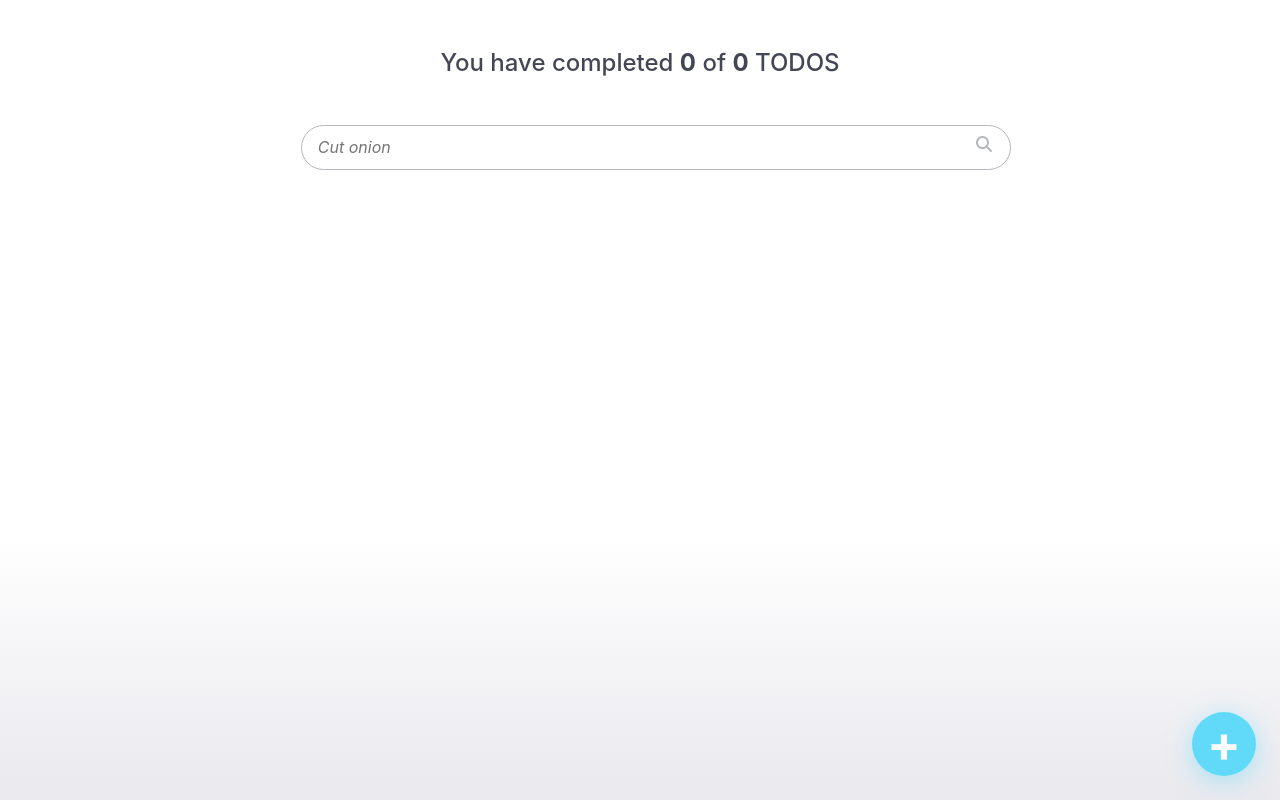
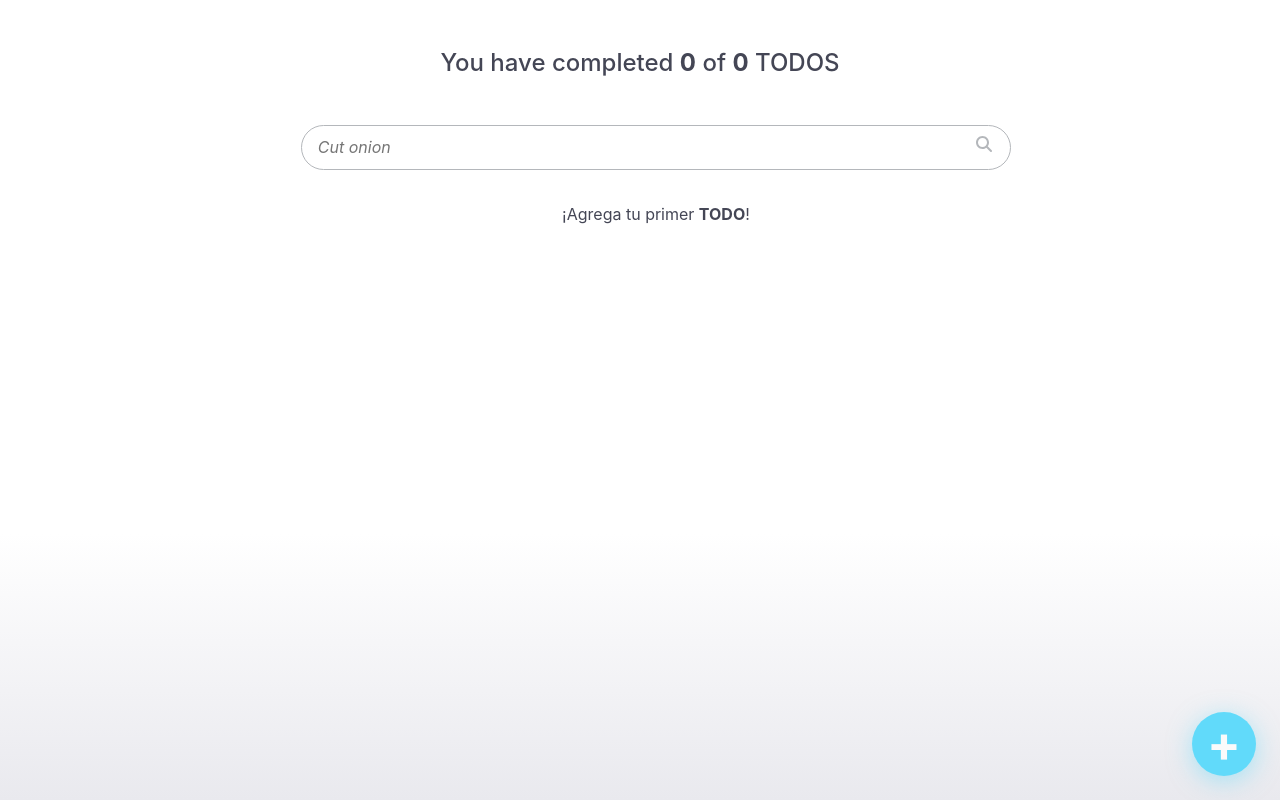
Before and after one commit to AlexixsGit/todoReactjs, a React (Create React App) app: page / in a window 1280 px wide. Built offline with nearby package versions, Linux system fonts and the light colour scheme.

Commit message:
I created a custom hook to implement different messages according to the application states

```diff
--- a/src/App.jsx
+++ b/src/App.jsx
@@ -6,36 +6,37 @@ import { AppUI } from "./AppUI";
 
 function App() {
 
-  const [todos, saveTodos] = useLocalStorage('TODOS_V1', [])
+  const { item, saveItem, loading, error } = useLocalStorage('TODOS_V1', [])
   const [searchValue, setSearchValue] = React.useState('');
   const [isAllCompleted, setAllCompleted] = React.useState(false);
 
-  const completedTodos = todos.filter(todo => !!todo.completed).length;
-  const totalTodos = todos.length;
+  const completedTodos = item.filter(todo => !!todo.completed).length;
+  const totalTodos = item.length;
 
   const completeTodo = (todoId, completed) => {
-    const newTodos = [...todos];
-    const todoIndex = todos.findIndex((todo) => todo.id == todoId);
-    todos[todoIndex].completed = !completed;
-    saveTodos(newTodos);
-    allCompleted(todos)
+    const newTodos = [...item];
+    const todoIndex = item.findIndex((todo) => todo.id === todoId);
+    item[todoIndex].completed = !completed;
+    saveItem(newTodos);
+    allCompleted(item)
   }
 
   const deleteTodo = (todoId) => {
-    const newTodos = [...todos];
-    const todoIndex = todos.findIndex((todo) => todo.id == todoId);
+    const newTodos = [...item];
+    const todoIndex = item.findIndex((todo) => todo.id === todoId);
     newTodos.splice(todoIndex, 1);
-    saveTodos(newTodos);
+    saveItem(newTodos);
   }
 
-  const allCompleted = (todos) => {
-    setAllCompleted(todos.find(todo => !todo.completed) == undefined);
+  const allCompleted = (item) => {
+    setAllCompleted(item.find(todo => !todo.completed) === undefined);
   }
 
   return (
     <AppUI searchValue={searchValue} setSearchValue={setSearchValue}
-    isAllCompleted={isAllCompleted} completedTodos={completedTodos} totalTodos={totalTodos}
-    completeTodo={completeTodo} deleteTodo={deleteTodo} todos={todos}/>
+      isAllCompleted={isAllCompleted} completedTodos={completedTodos} totalTodos={totalTodos}
+      completeTodo={completeTodo} deleteTodo={deleteTodo} item={item}
+      loading={loading} error={error} />
   )
 }
 
--- a/src/AppUI.jsx
+++ b/src/AppUI.jsx
@@ -9,16 +9,21 @@ import { CreateTodoButton } from "./CreateTodoButton/CreateTodoButton";
 
 
 export function AppUI({
-    searchValue, setSearchValue, isAllCompleted, completedTodos, totalTodos, completeTodo, deleteTodo, todos
+    searchValue, setSearchValue, isAllCompleted, completedTodos,
+    totalTodos, completeTodo, deleteTodo, item, loading, error
 }) {
     return <React.Fragment>
+        <div>
             <TodoCounter completed={completedTodos} total={totalTodos} isAllCompleted={isAllCompleted} />
             <TodoSearch searchValue={searchValue}
                 setSearchValue={setSearchValue} />
             <div className="row justify-content-center">
                 <div className="col-md-8">
                     <TodoList>
-                    {todos.filter(todo => todo.text.toLocaleLowerCase().includes(searchValue.toLocaleLowerCase())).map(todo => (
+                        {loading && <p>Cargando...</p>}
+                        {error && <p>Lo sentimos, el sistema no esta disponible</p>}
+                        {(!loading && item.length === 0) && <p>¡Agrega tu primer <strong>TODO</strong>!</p>}
+                        {item.filter(todo => todo.text.toLocaleLowerCase().includes(searchValue.toLocaleLowerCase())).map(todo => (
                             <TodoItem onDelete={() => {
                                 deleteTodo(todo.id);
                             }} onComplete={() => {
@@ -29,6 +34,7 @@ export function AppUI({
                     </TodoList>
                 </div>
             </div>
+        </div>
         <CreateTodoButton />
     </React.Fragment>
 }
--- a/src/hooks/useLocalStorage.jsx
+++ b/src/hooks/useLocalStorage.jsx
@@ -1,6 +1,13 @@
 import React from "react";
 
 export function useLocalStorage(itemName, initialValue) {
+
+  const [item, setItem] = React.useState(initialValue);
+  const [loading, setLoading] = React.useState(true);
+  const [error, setError] = React.useState(false);
+
+  React.useEffect(() => {
+    try {
       const localStorageItem = localStorage.getItem(itemName);
 
       let parsedItem;
@@ -9,13 +16,19 @@ export function useLocalStorage(itemName, initialValue) {
         localStorage.setItem(itemName, JSON.stringify(initialValue));
         parsedItem = initialValue;
       } else {
-      parsedItem = JSON.parse(localStorageItem)
+        parsedItem = JSON.parse(localStorageItem);
+        setItem(parsedItem);
       }
-    const [item, setItem] = React.useState(parsedItem);
+      setLoading(false);
+    } catch (error) {
+      setError(true);
+    }
+
+  }, []);
 
   const saveItem = (newItem) => {
     localStorage.setItem(itemName, JSON.stringify(newItem));
     setItem(newItem);
   }
-    return [item, saveItem];
+  return { item, saveItem, loading, error };
 }
```
Lines whose indentation alone changed are shown as unchanged.
